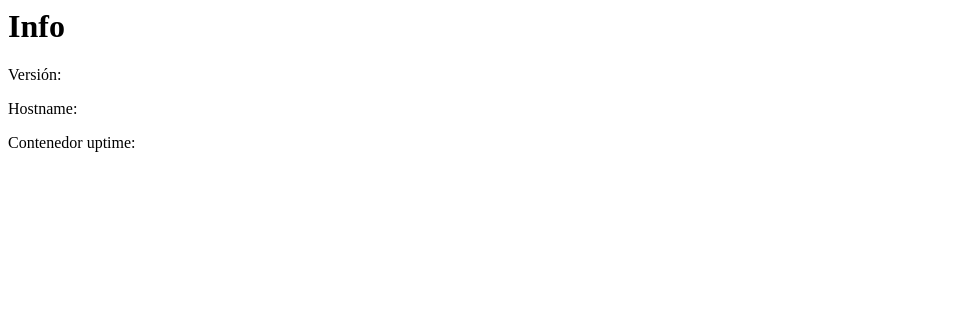
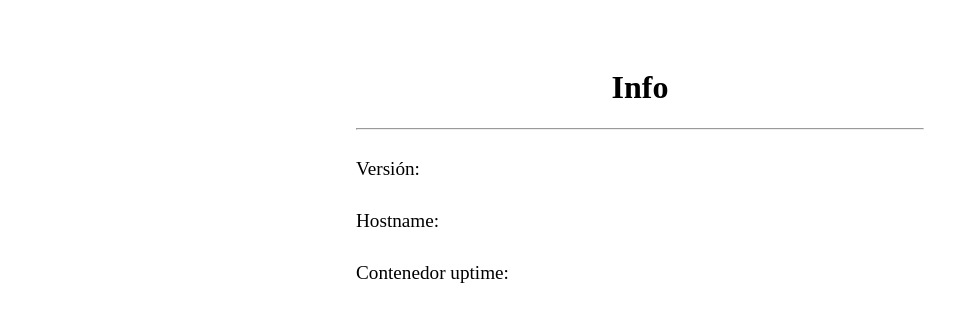
Before and after one commit to prefapp/catro-eixos-k8s-ej1, a website: page public/index.html in a window 1280 px wide. Shown: the whole page, without its empty margins (0-979 px from the left). Drawn offline with Linux system fonts and the light colour scheme; no server answers.

Commit message:
Para la versión 2

```diff
--- a/package.json
+++ b/package.json
@@ -1,6 +1,6 @@
 {
   "name": "kube-test",
-  "version": "1.0.0",
+  "version": "2.0.0",
   "description": "Test de funcioamiento de un pod de kubernetes",
   "main": "index.js",
   "scripts": {
--- a/public/index.html
+++ b/public/index.html
@@ -3,12 +3,54 @@
   <head>
 
     <meta charset="utf-8" />
+
+    <style>
+
+      html, body{
+        width: 100%;
+        height: 100%;
+        margin: 0;
+        padding: 0;
+      }
+
+      body{
+
+        padding-top: 2em;
+      }
+
+      .contenedor{
+
+        width: 600px;
+
+        margin: 0 auto;
+
+        box-sizing: border-box;
+
+        padding: 1em;
+      }
+
+      .contenedor h1{
+        text-align: center;
+      }
+
+      .contenedor p{
+        font-size: 1.2em;
+      }
+
+      .contenedor p span{
+        font-size: 1.5em;
+        display: inline-box;
+        padding-left: 0.3em;
+      }
+
+    </style>
   </head>
 
   <body>
 
-    <div>
+    <div class="contenedor" id="contenedor">
       <h1>Info</h1>
+      <hr />
       <p>
         Versión:
         <span id="version"></span>
@@ -24,13 +66,20 @@
         <span id="uptime"></span>
       </p>
 
-
     </div>
 
 
     <script>
 
       window.addEventListener("load", function(){
+
+        recogerInformacion();
+
+        setInterval(recogerInformacion, 1000);
+
+      })
+
+      function recogerInformacion(){
 
         fetch("/servidor")
 
@@ -46,14 +95,15 @@
 
           })
 
-      })
+      }
 
       function mostrarInfo(r){
+
+        document.getElementById("contenedor").style.backgroundColor = "#" + intARGB(hashear(r.hostname))
 
 
         document.getElementById("hostname").textContent = r.hostname;
         document.getElementById("version").textContent = r.version;
-
 
         var t = new Date(0)
 
@@ -64,6 +114,24 @@
 
       }
 
+
+        function hashear(str){
+            var hash = 0;
+
+            for (var i = 0; i < str.length; i++) {
+                hash = str.charCodeAt(i) + ((hash << 5) - hash);
+            }
+
+            return hash;
+        }
+
+        function intARGB(i){
+             var c = (i & 0x00FFFFFF)
+                        .toString(16)
+                        .toUpperCase();
+            return "00000".substring(0, 6 - c.length) + c;
+        }
+
     </script>
 
   </body>
```
